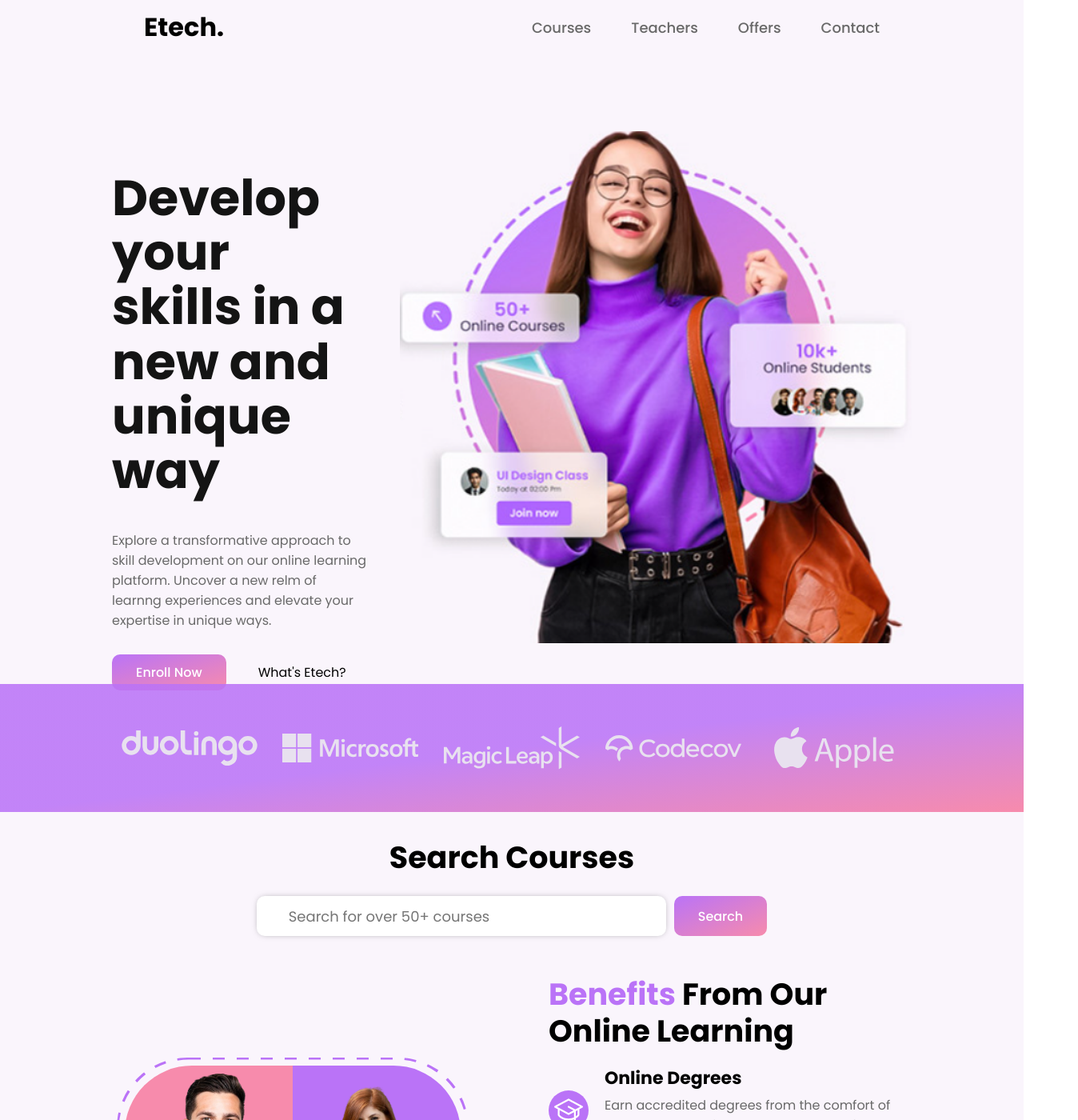
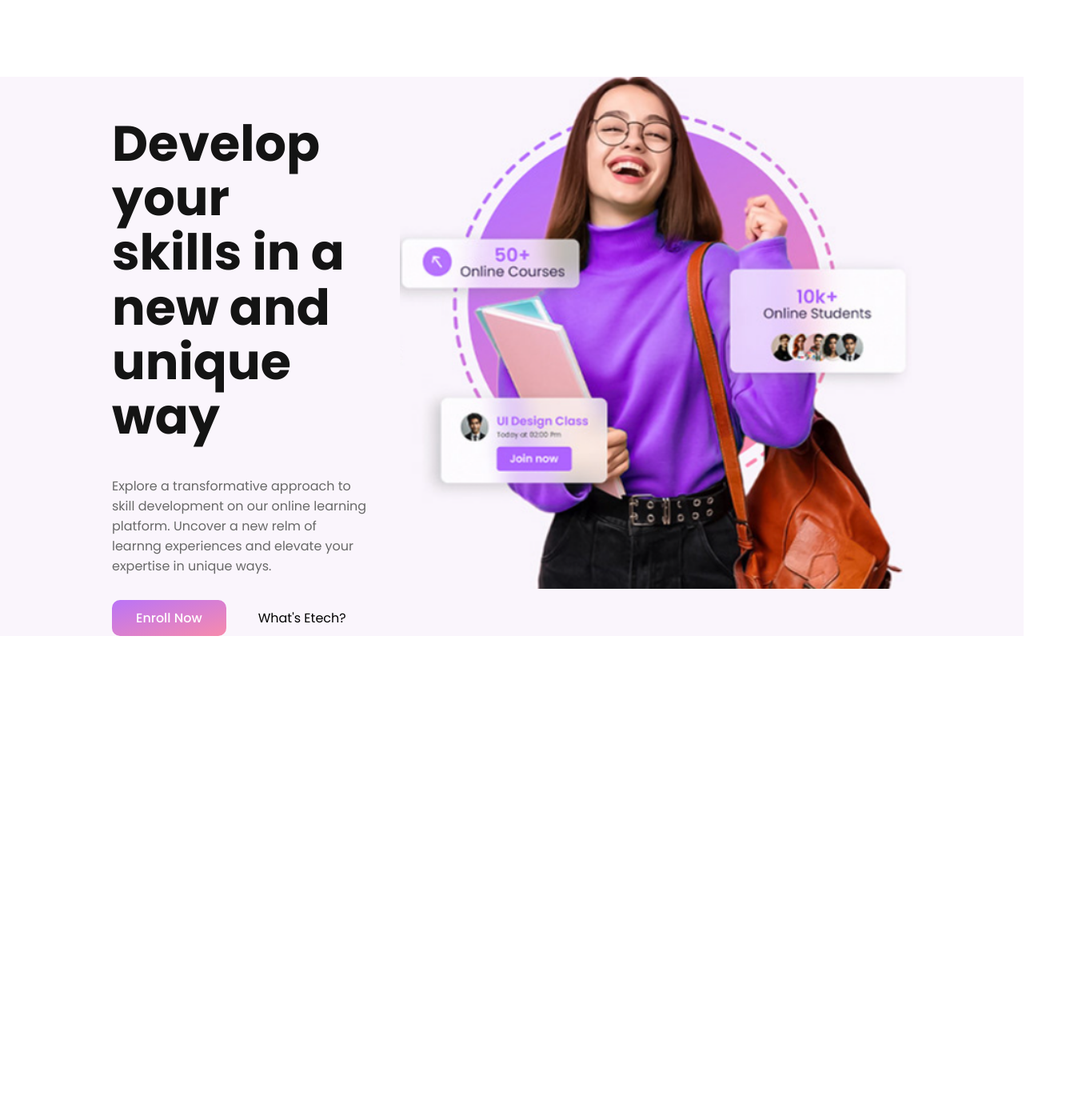
Before and after one commit to stefan-the-great/react-education-website, a React (Create React App) app: page / in a window 1280 px wide. Shown: the top 1400 px of the page at 80% size, 1348 px wide, since content can reach past the window. After the commit the page ends 800 px from the top, so only its background shows below. Built offline with nearby package versions, Linux system fonts and the light colour scheme; the HTML template or start-up script is replaced by a standard one.

Commit message:
Added SASS

```diff
--- a/package.json
+++ b/package.json
@@ -6,7 +6,8 @@
         "react": "^18.2.0",
         "react-dom": "^18.2.0",
         "react-icons": "^5.0.1",
-        "react-scripts": "5.0.1"
+        "react-scripts": "5.0.1",
+        "sass": "^1.72.0"
     },
     "scripts": {
         "start": "react-scripts start",
--- a/src/App.jsx
+++ b/src/App.jsx
@@ -1,6 +1,5 @@
 import './App.css';
 import Navbar from './components/Navbar';
-
 
 import Hero from './components/Hero';
 import Brands from './components/Brands';
@@ -17,9 +16,9 @@ import Copyright from './components/Copyright';
 function App() {
     return (
         <div id='container'>
-            <Navbar />
+            {/* <Navbar /> */}
             <Hero />
-            <Brands />
+            {/* <Brands />
             <SearchCourses />
             <Courses />
             <PopularCourses />
@@ -30,7 +29,7 @@ function App() {
                 <Contact />
                 <Footer />
                 <Copyright />
-            </div>
+            </div> */}
         </div>
     );
 }
```
Also changed, not shown: 1 other file (tests, documents, lock files or other folders).
